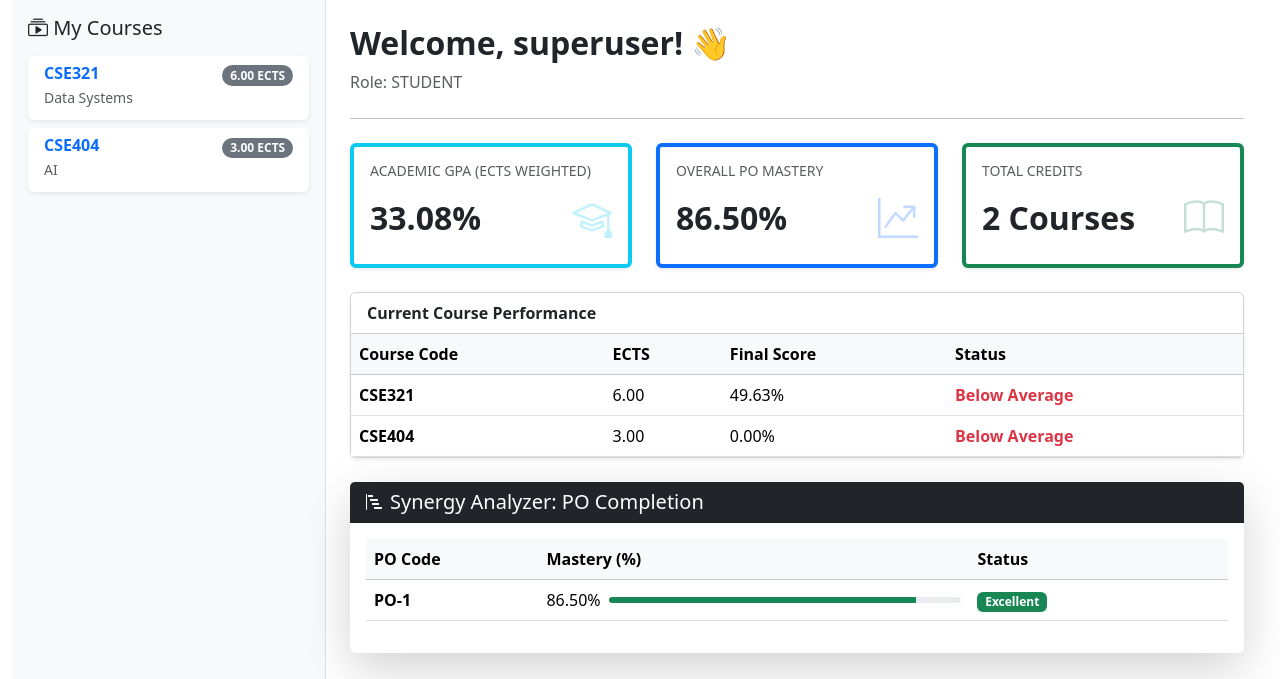
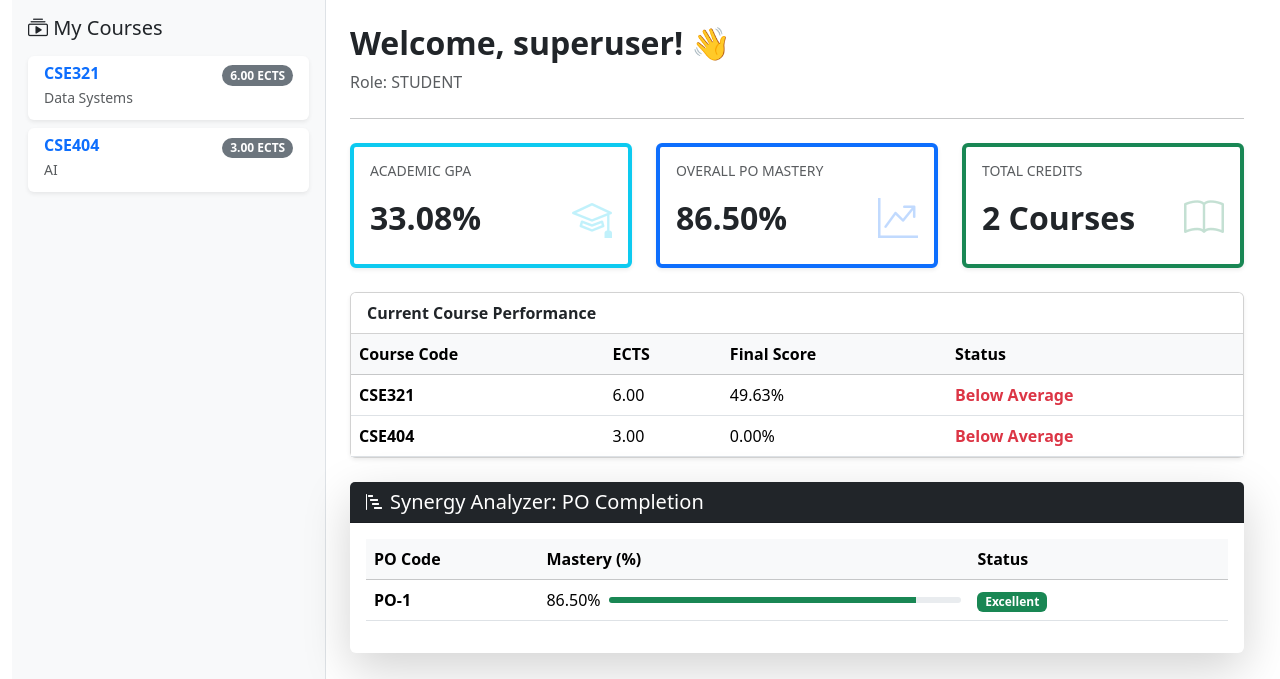
Before and after one commit to Mirket07/Acumie, a Django app: page /grades/dashboard/ in a window 1280 px wide. Shown: the part 56-735 px from the top of the page. Run offline with Django 5.2, Linux system fonts and the light colour scheme; a user stored in the database is signed in; data comes from the database, SQL or seed files in the repository; parts of the project's set-up code (start-up, migrations or seed data) failed here and were passed over.

Commit message:
Deleted "ECTS Weighted" from GPA board

```diff
--- a/grades/templates/grades/student_content.html
+++ b/grades/templates/grades/student_content.html
@@ -2,7 +2,7 @@
   <div class="col-md-4">
     <div class="card shadow-sm border-start border-info border-4 h-100">
       <div class="card-body">
-        <h6 class="card-title text-muted text-uppercase small">Academic GPA (ECTS Weighted)</h6>
+        <h6 class="card-title text-muted text-uppercase small">Academic GPA</h6>
         <div class="d-flex align-items-center">
             <h1 class="display-6 fw-bold mb-0 me-3">{{ overall_gpa|floatformat:2 }}%</h1>
             <i class="bi bi-mortarboard fs-1 text-info opacity-25 ms-auto"></i>
```
